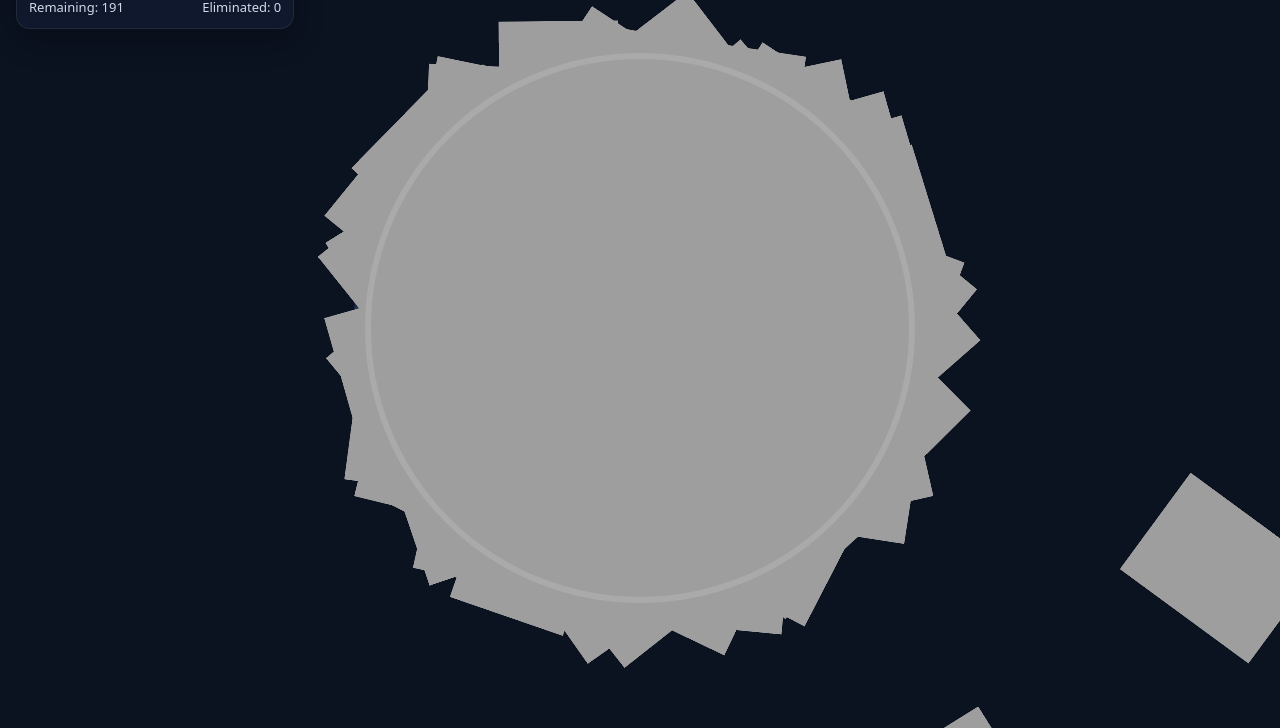
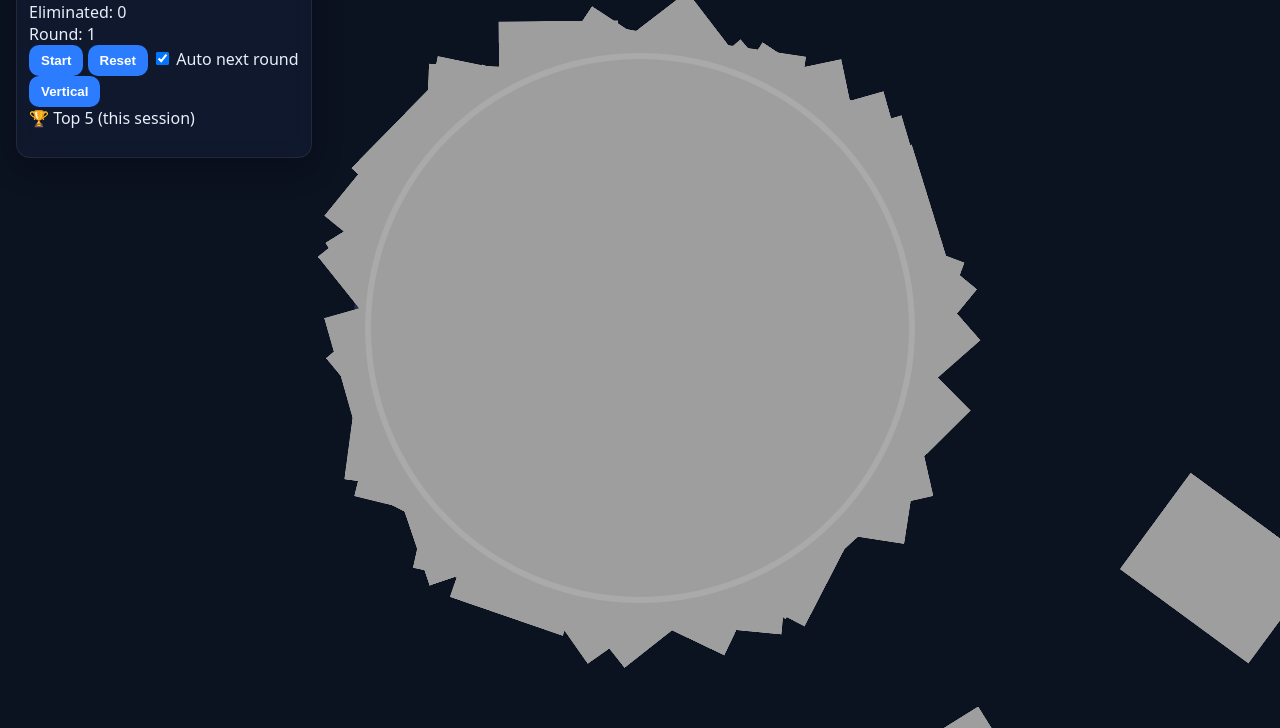
Before and after one commit to tarjan77/flag-royale, a plain HTML site: page index.html in a window 1280 px wide. Shown: the part 72-800 px from the top of the page. Drawn offline with nearby package versions, Linux system fonts and the light colour scheme; animation ran at ten frames a second.

Commit message:
Refactor HTML structure and update controls

```diff
--- a/index.html
+++ b/index.html
@@ -8,27 +8,50 @@
 </head>
 <body>
   <div id="ui">
-    <div class="row">
+    <div class="left">
       <div class="brand">🏁 Flag Royale</div>
-      <button id="btnStart">Start</button>
-      <button id="btnReset">Reset</button>
+      <div class="stats">
+        <div>Remaining: <span id="remaining">0</span></div>
+        <div>Eliminated: <span id="eliminated">0</span></div>
+        <div>Round: <span id="round">1</span></div>
+      </div>
+
+      <div class="controls">
+        <button id="btnStart">Start</button>
+        <button id="btnReset">Reset</button>
+
+        <label class="toggle">
+          <input type="checkbox" id="autoNext" checked />
+          <span>Auto next round</span>
+        </label>
+      </div>
     </div>
-    <div class="row small">
-      <div>Remaining: <span id="remaining">0</span></div>
-      <div>Eliminated: <span id="eliminated">0</span></div>
+
+    <div class="right">
+      <button id="btnOrientation" class="pcOnly">Vertical</button>
+
+      <div class="leaderboard">
+        <div class="lbTitle">🏆 Top 5 (this session)</div>
+        <ol id="top5"></ol>
+      </div>
     </div>
   </div>
 
   <div id="winner" class="hidden">
     <div class="winnerCard">
       <div id="winnerText" class="winnerText">Winner</div>
-      <button id="btnPlayAgain">Play again</button>
+      <div class="winnerSub" id="winnerSub">Next round in 3…</div>
+      <div class="winnerBtns">
+        <button id="btnNextRound">Next round</button>
+        <button id="btnPlayAgain">Reset scores</button>
+      </div>
     </div>
   </div>
 
-  <canvas id="world"></canvas>
+  <div id="stage" class="stage horizontal">
+    <canvas id="world"></canvas>
+  </div>
 
-  <!-- Matter.js CDN -->
   <script src="https://cdn.jsdelivr.net/npm/matter-js@0.20.0/build/matter.min.js"></script>
   <script src="./script.js"></script>
 </body>
```
